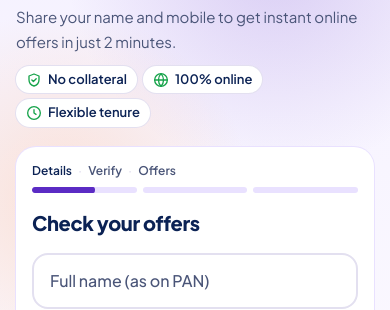
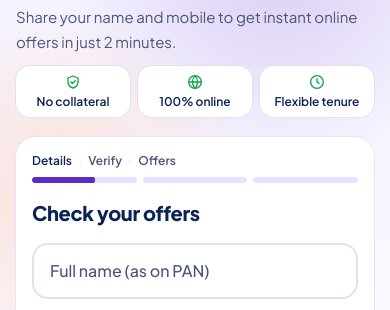
Before and after one commit to callmelovepreet/rupeeq_work, a plain HTML site: page site/index.html in a window 390 px wide. Shown: the part 150-460 px from the top of the page. Drawn offline with Linux system fonts and the light colour scheme.

Commit message:
Show hero feature pills as one row of tiles on mobile
Below 640px the three pills wrapped onto a second line. Lay them out as
three equal-width tiles with the icon stacked above the label instead.

```diff
--- a/site/css/site.css
+++ b/site/css/site.css
@@ -32,6 +32,25 @@
     background-color: rgb(255 255 255 / 0.6);
     -webkit-backdrop-filter: blur(18px) saturate(180%);
     backdrop-filter: blur(18px) saturate(180%);
+  }
+}
+
+/* Hero feature pills: three equal tiles in one row on phones */
+@media (max-width: 639.98px) {
+  .rq-features {
+    display: grid;
+    grid-template-columns: repeat(3, minmax(0, 1fr));
+    gap: 0.5rem;
+  }
+  .rq-features > li {
+    flex-direction: column;
+    justify-content: center;
+    gap: 0.25rem;
+    padding: 0.5rem 0.25rem;
+    border-radius: 0.875rem;
+    font-size: 12px;
+    line-height: 1.25;
+    text-align: center;
   }
 }
 
--- a/site/index.html
+++ b/site/index.html
@@ -72,7 +72,7 @@
             <p class="mt-3 max-w-xl text-[15px] leading-relaxed text-ink-soft sm:text-lg">
               Share your name and mobile to get instant online offers in just 2 minutes.
             </p>
-            <ul class="mt-3 flex flex-wrap gap-1.5 sm:gap-2" aria-label="Key features">
+            <ul class="rq-features mt-3 flex flex-wrap gap-1.5 sm:gap-2" aria-label="Key features">
               <li
                 class="flex items-center gap-1.5 rounded-full bg-white px-2.5 py-1 text-[13px] font-semibold text-ink ring-1 ring-line sm:px-3 sm:py-1.5"
               >
```
